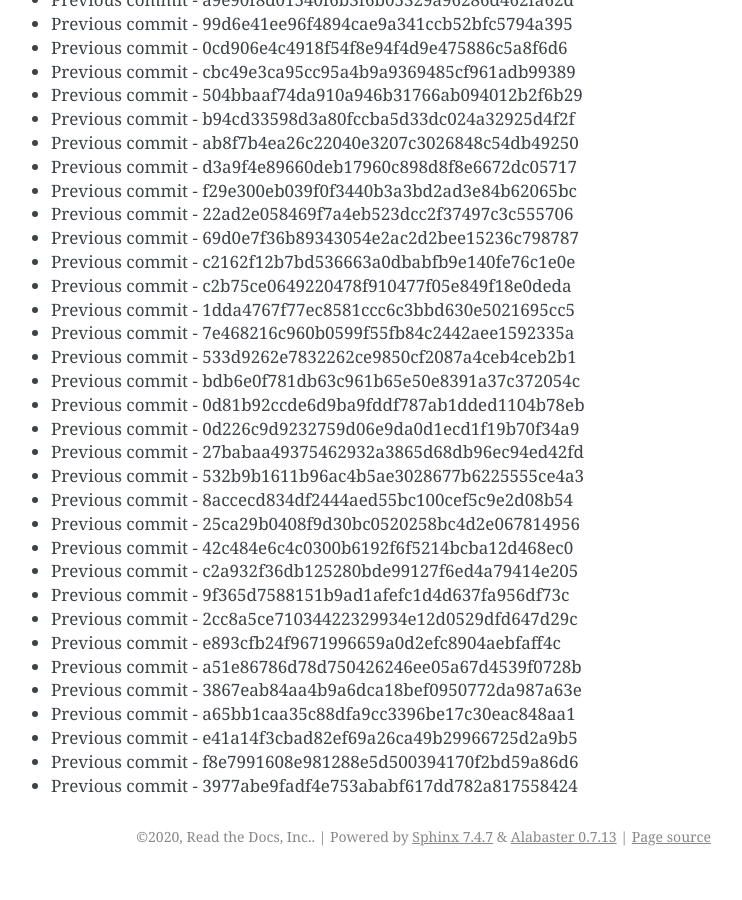
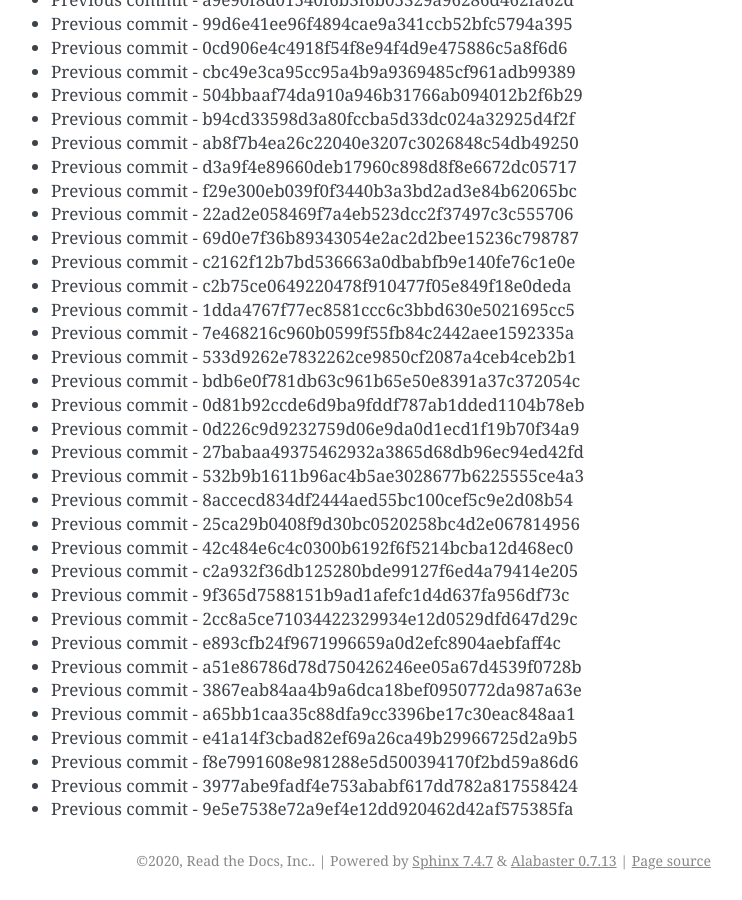
Before and after one commit to readthedocs/rtd-git-stresstest, a Sphinx documentation site: the page built from docs/updates.rst, in a window 1280 px wide and 900 px high, scrolled down 56340 px. Shown: the whole window, without its empty margins (399-1141 px from the left). Built offline with Sphinx 7.4.7, drawn with Linux system fonts in a browser that asks for light colours; before the commit the page ends 57216 px from its top, so only the background shows below that.

Commit message:
Generating commit from previous: 9e5e7538e72a9ef4e12dd920462d42af575385fa

```diff
--- a/docs/updates.rst
+++ b/docs/updates.rst
@@ -2399,3 +2399,4 @@ It can be tested for any performance characteristics.
 * Previous commit - e41a14f3cbad82ef69a26ca49b29966725d2a9b5
 * Previous commit - f8e7991608e981288e5d500394170f2bd59a86d6
 * Previous commit - 3977abe9fadf4e753ababf617dd782a817558424
+* Previous commit - 9e5e7538e72a9ef4e12dd920462d42af575385fa
```
